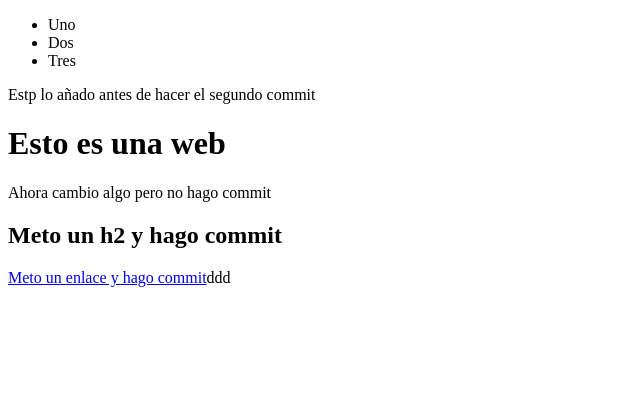
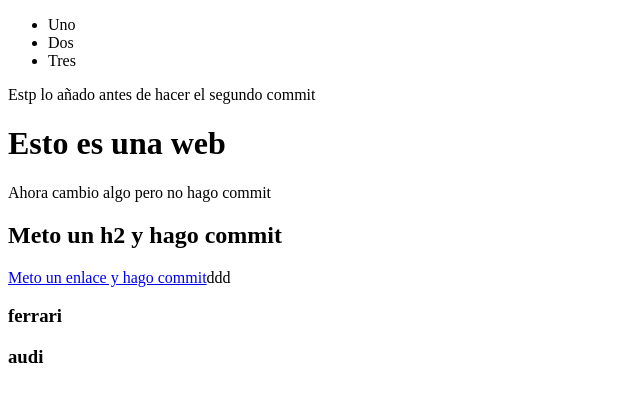
Before and after one commit to pruebaslorenzo/webtest, a plain HTML site: page index.html in a window 1280 px wide. Shown: the whole page, without its empty margins (0-640 px from the left). Drawn offline with Linux system fonts and the light colour scheme.

Commit message:
ahora esto va de coches

```diff
--- a/index.html
+++ b/index.html
@@ -18,6 +18,8 @@
         Ahora cambio algo pero no hago commit
         <h2>Meto un h2 y hago commit</h2>
         <a href="dos.html">Meto un enlace y hago commit</a>ddd
+        <h3>ferrari</h3>
+        <h3>audi</h3>
     </div>
 </body>
 </html>
```
